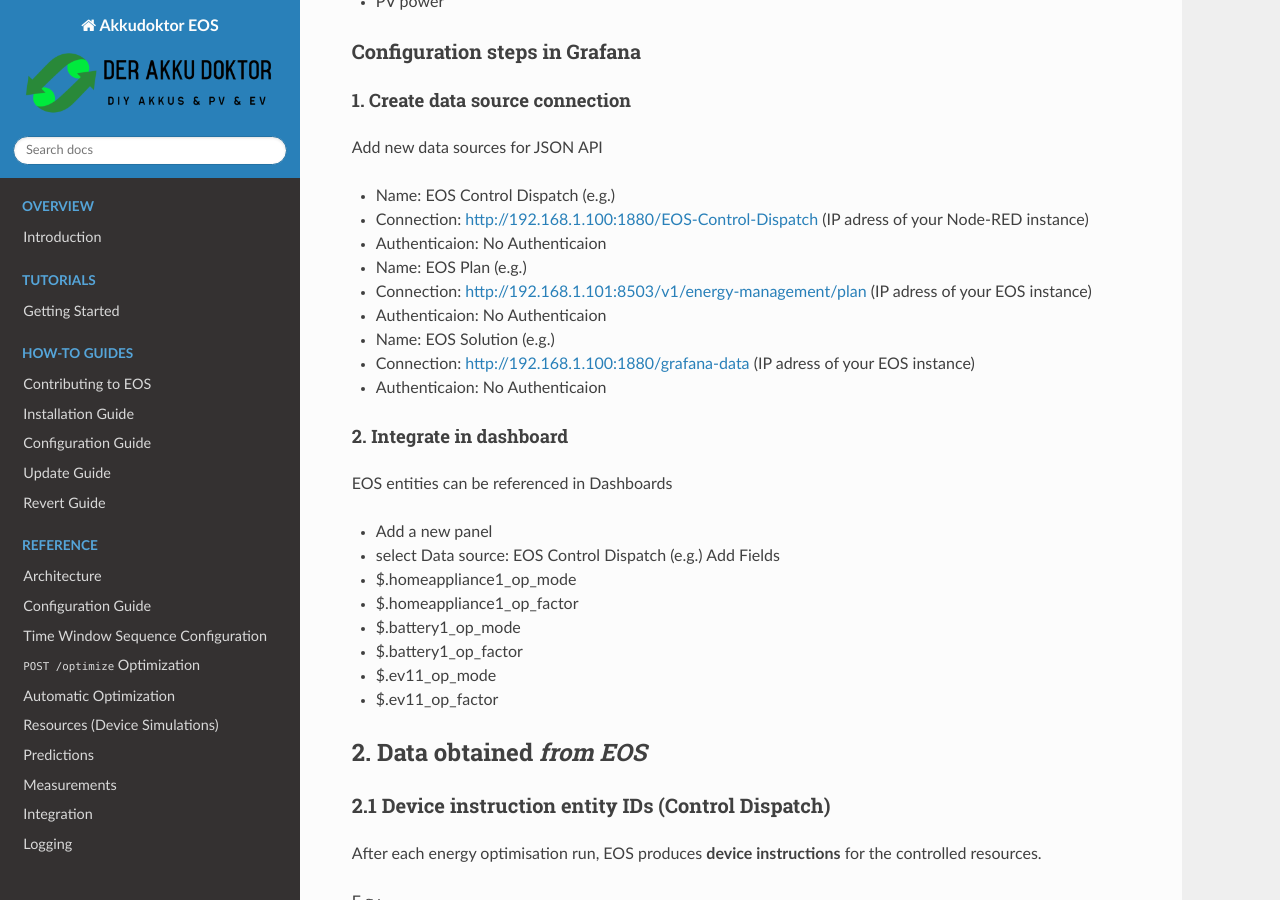
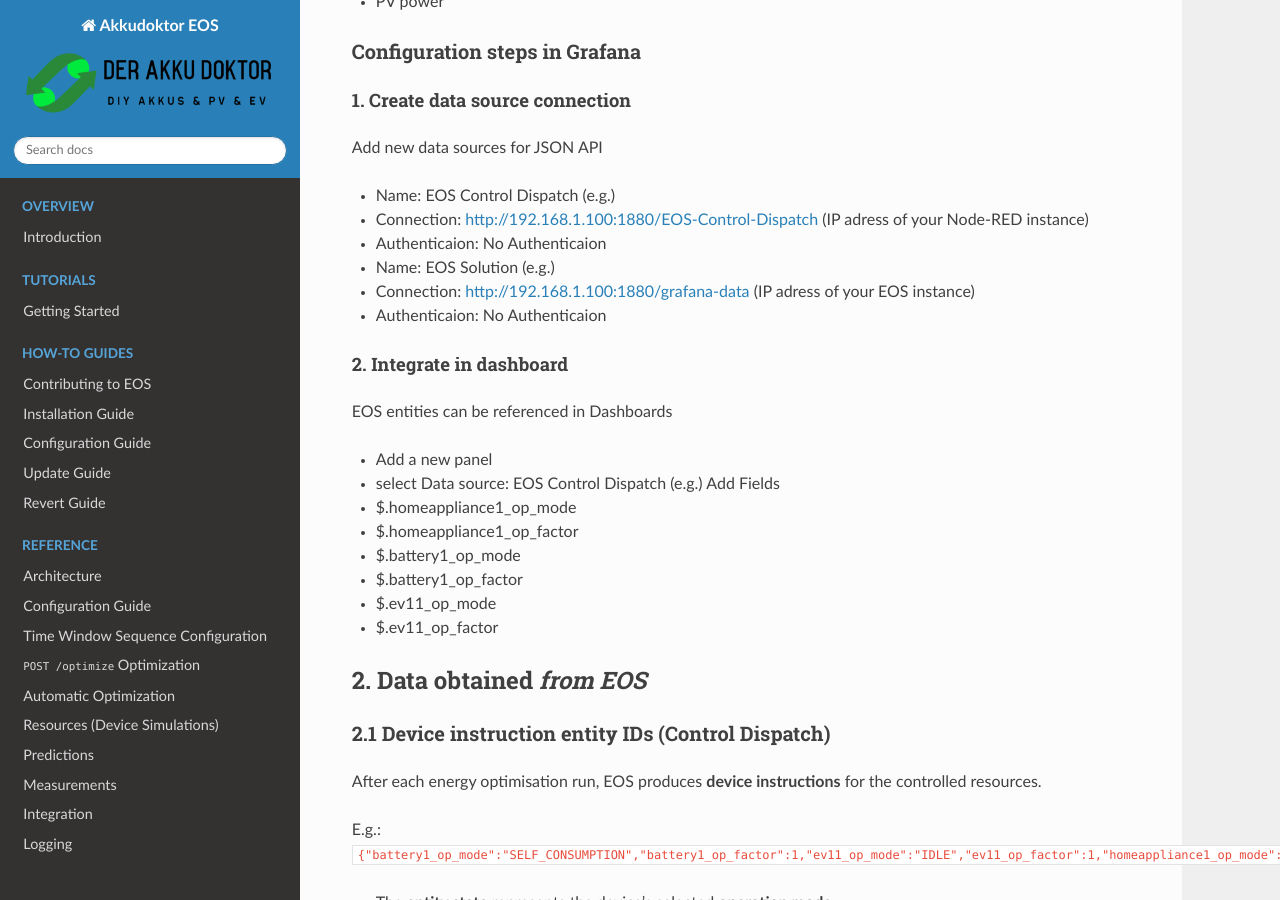
Before and after one commit to Akkudoktor-EOS/EOS, a Sphinx documentation site: the page built from docs/akkudoktoreos/adapter/adapternodered.md, in a window 1280 px wide and 900 px high, scrolled down 2234 px. Built offline with Sphinx 7.4.7 and the Read the Docs theme 3.1.0, drawn with Linux system fonts in a browser that asks for light colours.

Commit message:
Remove EOS Plan connection details
Removed EOS Plan connection details from documentation.

```diff
--- a/docs/akkudoktoreos/adapter/adapternodered.md
+++ b/docs/akkudoktoreos/adapter/adapternodered.md
@@ -92,10 +92,6 @@ Objects can be handed over to Node-Red
 Add new data sources for JSON API
 *  Name: EOS Control Dispatch (e.g.)
 *  Connection: http://192.168.1.100:1880/EOS-Control-Dispatch (IP adress of your Node-RED instance)
-*  Authenticaion: No Authenticaion
-
-*  Name: EOS Plan (e.g.)
-*  Connection: http://192.168.1.101:8503/v1/energy-management/plan (IP adress of your EOS instance)
 *  Authenticaion: No Authenticaion
 
 *  Name: EOS Solution (e.g.)
```
